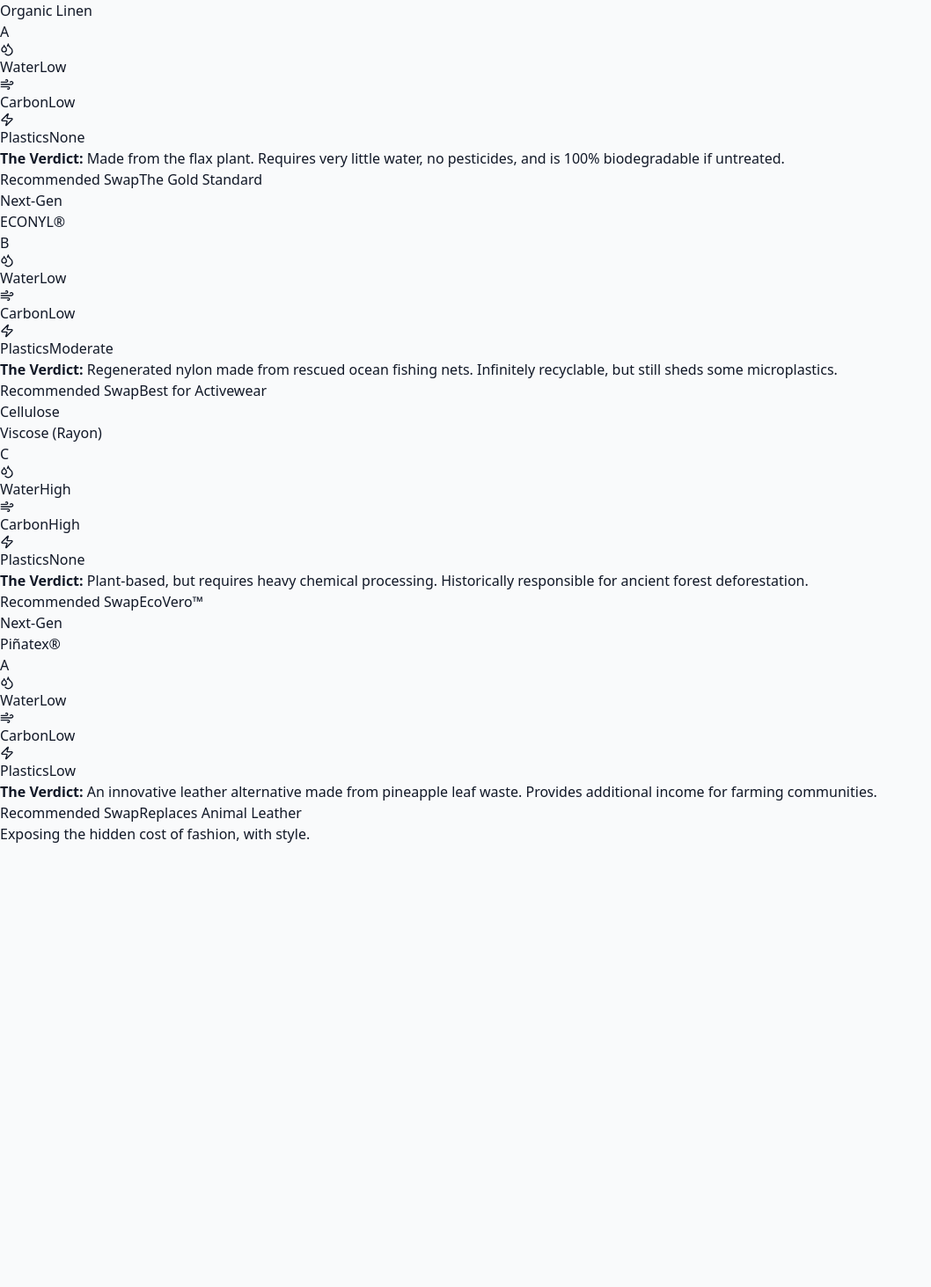
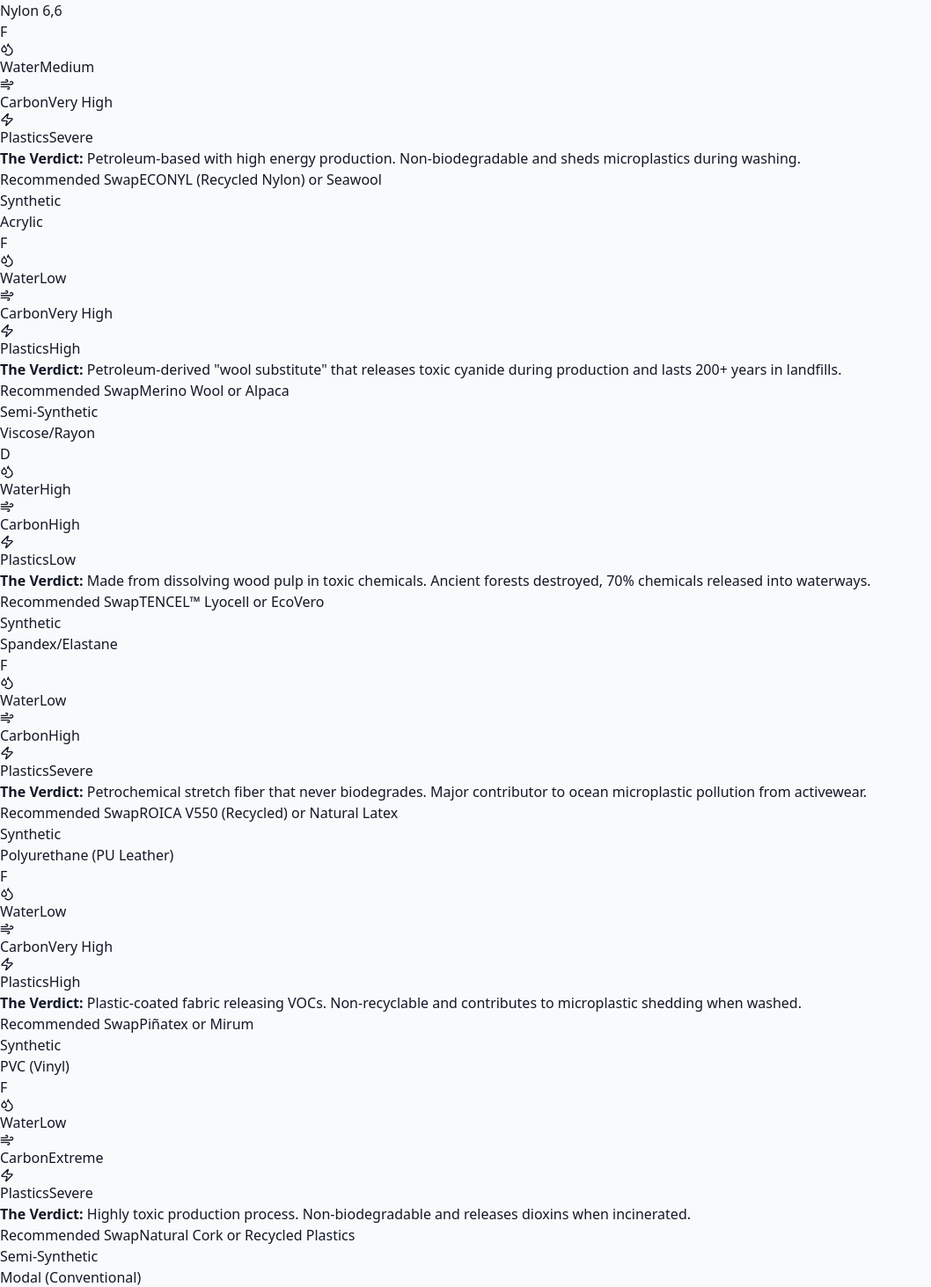
Before and after one commit to Ashmil-Kurikkal/EcoSwap, a React (Vite) app: page /swaps in a window 1280 px wide. Shown: the part 668-2131 px from the top of the page at 88% size, without its empty margins (0-1058 px from the left). Before the commit the page ends 1628 px from the top, so only its background shows below. Built offline with nearby package versions, Linux system fonts and the light colour scheme.

Commit message:
ficed directory

```diff
--- a/src/components/ThreadKnot.jsx
+++ b/src/components/ThreadKnot.jsx
@@ -3,23 +3,21 @@
 import { Environment, Float, ContactShadows } from '@react-three/drei';
 import * as THREE from 'three';
 
-const DenimKnot = () => {
+const SilkKnot = () => {
   const meshRef = useRef(null);
   const materialRef = useRef(null);
 
-  // 1. Create a Denim Twill texture
-  const denimTexture = useMemo(() => {
+  // 1. Create a subtle, high-end woven texture
+  const weaveTexture = useMemo(() => {
     const canvas = document.createElement('canvas');
     canvas.width = 128;
     canvas.height = 128;
     const ctx = canvas.getContext('2d');
 
-    // Fill with base indigo
-    ctx.fillStyle = '#e9e9e9ff';
+    ctx.fillStyle = '#ffffff';
     ctx.fillRect(0, 0, 128, 128);
 
-    // Draw diagonal white/light blue "twill" threads
-    ctx.strokeStyle = '#ebebebff';
+    ctx.strokeStyle = '#f4f4f5';
     ctx.lineWidth = 1;
     for (let i = -128; i < 128; i += 4) {
       ctx.beginPath();
@@ -30,13 +28,15 @@
 
     const tex = new THREE.CanvasTexture(canvas);
     tex.wrapS = tex.wrapT = THREE.RepeatWrapping;
-    // Repeat more on X to make the thread look long, less on Y to see the "weave"
     tex.repeat.set(20, 2);
     return tex;
   }, []);
 
-  // Global mouse tracking
+  // Raw mouse tracking
   const mouse = useRef({ x: 0, y: 0 });
+  // Smoothed mouse tracking for the luxury feel
+  const smoothMouse = useRef({ x: 0, y: 0 });
+
   useEffect(() => {
     const handleMouseMove = (e) => {
       mouse.current.x = (e.clientX / window.innerWidth) * 2 - 1;
@@ -51,38 +51,38 @@
 
     const time = state.clock.getElapsedTime();
 
-    // Smoothly follow the mouse
-    const targetX = (mouse.current.x * state.viewport.width) / 6;
-    const targetY = (mouse.current.y * state.viewport.height) / 6;
-    meshRef.current.position.x = THREE.MathUtils.lerp(meshRef.current.position.x, targetX, 0.05);
-    meshRef.current.position.y = THREE.MathUtils.lerp(mouse.current.y * 1, targetY, 0.05);
+    // 1. Smooth out the mouse movements
+    smoothMouse.current.x = THREE.MathUtils.lerp(smoothMouse.current.x, mouse.current.x, 0.05);
+    smoothMouse.current.y = THREE.MathUtils.lerp(smoothMouse.current.y, mouse.current.y, 0.05);
 
-    // Rotation
-    meshRef.current.rotation.x += 0.002;
-    meshRef.current.rotation.y += 0.004;
+    // 2. Lock Position in place (Translational movement removed entirely)
 
-    // Animate the "yarn" moving through the knot
+    // 3. Dynamic Rotation: Combines a slow continuous spin with the mouse tilt
+    // Multiplying the smoothMouse by 1.2 increases the "look" intensity.
+    meshRef.current.rotation.x = time * 0.15 + (smoothMouse.current.y * 1.2);
+    meshRef.current.rotation.y = time * 0.25 + (smoothMouse.current.x * 1.2);
+
+    // 4. Animate the "yarn" weaving through itself
     materialRef.current.map.offset.x -= 0.003;
     materialRef.current.normalMap.offset.x -= 0.003;
   });
 
   return (
-    <Float speed={1} rotationIntensity={0.2} floatIntensity={0.4}>
-      <mesh ref={meshRef} scale={0.9}>
-        {/* THINNER ARGS: [overall_radius, tube_thickness, tubularSegments, radialSegments] */}
-        {/* We use 0.08 for a much thinner, elegant thread look */}
+    <Float speed={1.5} rotationIntensity={0} floatIntensity={0.5}>
+      {/* We keep scale down to 1.1 to let the typography breathe */}
+      <mesh ref={meshRef} scale={0.5}>
         <torusKnotGeometry args={[1, 0.08, 400, 32, 2, 3]} />
         <meshPhysicalMaterial
           ref={materialRef}
-          color="#ffffffffff"
-          map={denimTexture}
-          normalMap={denimTexture}
-          normalScale={new THREE.Vector2(0.8, 0.8)}
-          roughness={0.9}
-          metalness={0}
+          color="#ffffff"
+          map={weaveTexture}
+          normalMap={weaveTexture}
+          normalScale={new THREE.Vector2(0.3, 0.3)}
+          roughness={0.4}
+          metalness={0.1}
           sheen={1}
-          sheenRoughness={0.5}
-          sheenColor="#f2f2f2ff" // Highlights look like faded denim
+          sheenRoughness={0.2}
+          sheenColor="#ffffff"
         />
       </mesh>
     </Float>
@@ -93,14 +93,14 @@
   return (
     <div className="absolute inset-0 w-full h-full z-0 pointer-events-none">
       <Canvas camera={{ position: [0, 0, 6], fov: 40 }}>
-        <ambientLight intensity={0.7} />
-        <spotLight position={[5, 10, 5]} intensity={1.5} penumbra={1} />
-        <pointLight position={[-5, -5, -5]} intensity={0.5} color="#4d648d" />
+        <ambientLight intensity={1.2} />
+        <spotLight position={[5, 10, 5]} intensity={2.5} penumbra={1} color="#ffffff" />
+        <pointLight position={[-5, -5, -5]} intensity={1} color="#e4e4e7" />
 
-        <DenimKnot />
+        <SilkKnot />
 
-        <Environment preset="warehouse" />
-        <ContactShadows position={[0, -2.5, 0]} opacity={0.3} scale={10} blur={2} far={4} />
+        <Environment preset="studio" />
+        <ContactShadows position={[0, -2.5, 0]} opacity={0.15} scale={10} blur={3} far={4} color="#000000" />
       </Canvas>
     </div>
   );
--- a/src/pages/Directory.jsx
+++ b/src/pages/Directory.jsx
@@ -21,28 +21,64 @@
       swap: 'Organic Hemp or Linen'
     },
     {
-      id: 3, name: 'Organic Linen', grade: 'A', category: 'Natural',
-      stats: { water: 'Low', carbon: 'Low', microplastics: 'None' },
-      verdict: 'Made from the flax plant. Requires very little water, no pesticides, and is 100% biodegradable if untreated.',
-      swap: 'The Gold Standard'
+      id: 3, name: 'Nylon 6,6', grade: 'F', category: 'Synthetic',
+      stats: { water: 'Medium', carbon: 'Very High', microplastics: 'Severe' },
+      verdict: 'Petroleum-based with high energy production. Non-biodegradable and sheds microplastics during washing.',
+      swap: 'ECONYL (Recycled Nylon) or Seawool'
     },
     {
-      id: 4, name: 'ECONYL®', grade: 'B', category: 'Next-Gen',
-      stats: { water: 'Low', carbon: 'Low', microplastics: 'Moderate' },
-      verdict: 'Regenerated nylon made from rescued ocean fishing nets. Infinitely recyclable, but still sheds some microplastics.',
-      swap: 'Best for Activewear'
+      id: 4, name: 'Acrylic', grade: 'F', category: 'Synthetic',
+      stats: { water: 'Low', carbon: 'Very High', microplastics: 'High' },
+      verdict: 'Petroleum-derived "wool substitute" that releases toxic cyanide during production and lasts 200+ years in landfills.',
+      swap: 'Merino Wool or Alpaca'
     },
     {
-      id: 5, name: 'Viscose (Rayon)', grade: 'C', category: 'Cellulose',
-      stats: { water: 'High', carbon: 'High', microplastics: 'None' },
-      verdict: 'Plant-based, but requires heavy chemical processing. Historically responsible for ancient forest deforestation.',
-      swap: 'EcoVero™'
+      id: 5, name: 'Viscose/Rayon', grade: 'D', category: 'Semi-Synthetic',
+      stats: { water: 'High', carbon: 'High', microplastics: 'Low' },
+      verdict: 'Made from dissolving wood pulp in toxic chemicals. Ancient forests destroyed, 70% chemicals released into waterways.',
+      swap: 'TENCEL™ Lyocell or EcoVero'
     },
     {
-      id: 6, name: 'Piñatex®', grade: 'A', category: 'Next-Gen',
-      stats: { water: 'Low', carbon: 'Low', microplastics: 'Low' },
-      verdict: 'An innovative leather alternative made from pineapple leaf waste. Provides additional income for farming communities.',
-      swap: 'Replaces Animal Leather'
+      id: 6, name: 'Spandex/Elastane', grade: 'F', category: 'Synthetic',
+      stats: { water: 'Low', carbon: 'High', microplastics: 'Severe' },
+      verdict: 'Petrochemical stretch fiber that never biodegrades. Major contributor to ocean microplastic pollution from activewear.',
+      swap: 'ROICA V550 (Recycled) or Natural Latex'
+    },
+    {
+      id: 7, name: 'Polyurethane (PU Leather)', grade: 'F', category: 'Synthetic',
+      stats: { water: 'Low', carbon: 'Very High', microplastics: 'High' },
+      verdict: 'Plastic-coated fabric releasing VOCs. Non-recyclable and contributes to microplastic shedding when washed.',
+      swap: 'Piñatex or Mirum'
+    },
+    {
+      id: 8, name: 'PVC (Vinyl)', grade: 'F', category: 'Synthetic',
+      stats: { water: 'Low', carbon: 'Extreme', microplastics: 'Severe' },
+      verdict: 'Highly toxic production process. Non-biodegradable and releases dioxins when incinerated.',
+      swap: 'Natural Cork or Recycled Plastics'
+    },
+    {
+      id: 9, name: 'Modal (Conventional)', grade: 'C', category: 'Semi-Synthetic',
+      stats: { water: 'High', carbon: 'Medium', microplastics: 'Low' },
+      verdict: 'Beech tree pulp processed with chemicals. Better than polyester but still water-intensive.',
+      swap: 'TENCEL™ Modal (Closed-Loop)'
+    },
+    {
+      id: 10, name: 'Lyocell (Non-Certified)', grade: 'B', category: 'Semi-Synthetic',
+      stats: { water: 'Medium', carbon: 'Low', microplastics: 'None' },
+      verdict: 'Better than viscose but production varies. Look for closed-loop certification.',
+      swap: 'TENCEL™ Lyocell (Certified)'
+    },
+    {
+      id: 11, name: 'Fast Fashion Denim', grade: 'D', category: 'Natural',
+      stats: { water: 'Extreme', carbon: 'High', microplastics: 'Medium' },
+      verdict: 'Water guzzling (7,500L per pair) with chemical dyes and sandblasting that creates microfiber pollution.',
+      swap: 'Regenerative Organic Certified Cotton'
+    },
+    {
+      id: 12, name: 'Chrome-Tanned Leather', grade: 'D', category: 'Animal',
+      stats: { water: 'Very High', carbon: 'High', microplastics: 'None' },
+      verdict: 'Uses hazardous chromium chemicals. Tanneries pollute rivers with heavy metals.',
+      swap: 'Vegetable-Tanned or Plant-Based Leather'
     }
   ];
 
```
